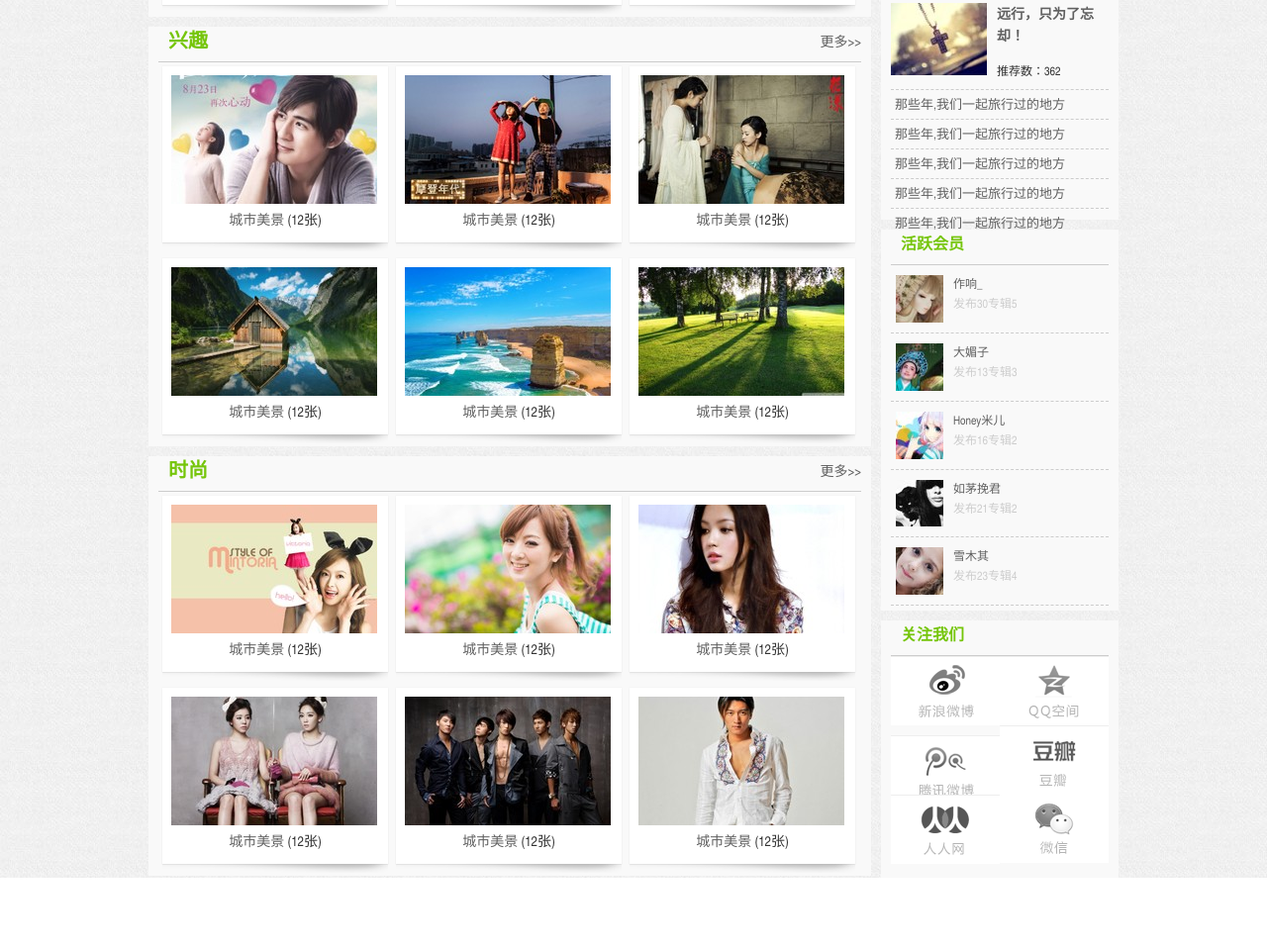
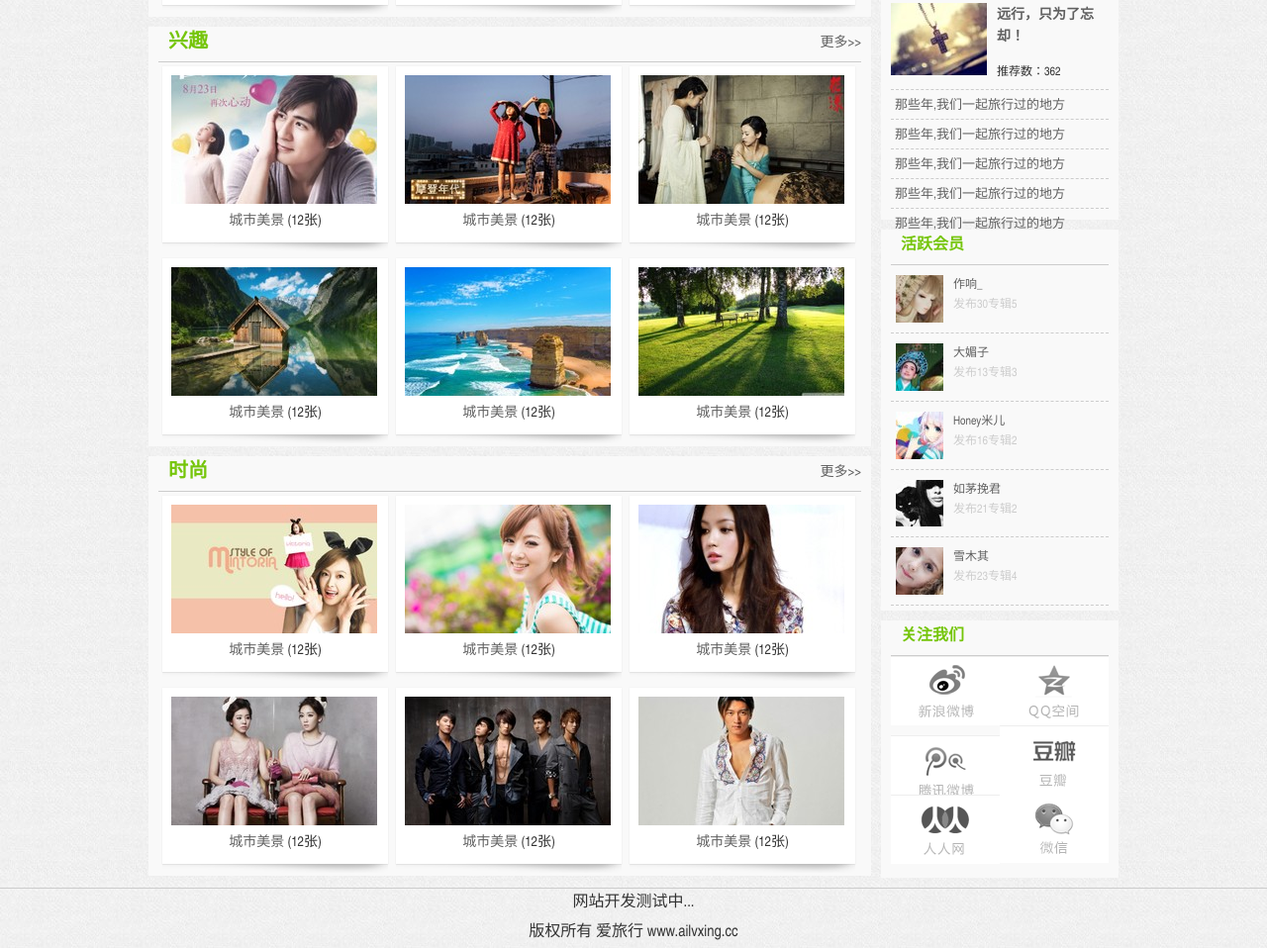
Before and after one commit to hourglass-mhy/ailvxing, a plain HTML site: page index.html in a window 1280 px wide. Shown: the part 1319-2277 px from the top of the page at 99% size. Before the commit the page ends 2206 px from the top, so only its background shows below. Drawn offline with Linux system fonts and the light colour scheme.

Commit message:
完成首页页脚

```diff
--- a/index.html
+++ b/index.html
@@ -373,35 +373,35 @@
                     </div>
                     <div class="share-list">
                         <div class="user-name clearfix">
-                            <img src="./upload/photos/use2.jpg" />
+                            <img src="./upload/photos/use2.jpg"/>
                             <h4>大媚子</h4>
                             <p>13分钟前</p>
                         </div>
                         <div class="share-content">
                             <p>人生最好的旅行，就是你在一个陌生的地方，发现一种久违的感动。独自旅行，不受羁绊。有一天，背上包，带上自己，有多远，走多远。</p>
-                            <img src="./upload/weibo2.jpg" width="210" />
+                            <img src="./upload/weibo2.jpg" width="210"/>
                         </div>
                     </div>
                     <div class="share-list">
                         <div class="user-name clearfix">
-                            <img src="./upload/photos/use3.jpg" />
+                            <img src="./upload/photos/use3.jpg"/>
                             <h4>Honey米儿</h4>
                             <p>6分钟前</p>
                         </div>
                         <div class="share-content">
                             <p>任何一场旅行，都似对生活的拯救；每一个沉思的瞬间，都成就了旅行的意义。</p>
-                            <img src="./upload/weibo3.jpg" width="210" />
+                            <img src="./upload/weibo3.jpg" width="210"/>
                         </div>
                     </div>
                     <div class="share-list">
                         <div class="user-name clearfix">
-                            <img src="./upload/photos/use4.jpg" />
+                            <img src="./upload/photos/use4.jpg"/>
                             <h4>如茅挽君</h4>
                             <p>16分钟前</p>
                         </div>
                         <div class="share-content">
                             <p>我想要一次旅行，到处留下足迹，和你一起。我在别人眼里，你在我心里。我想要一次旅行，不留任何足迹，独自一起。我在你的记忆，却不在你心里。我们一起走过过去和现在。</p>
-                            <img src="./upload/weibo4.jpg" width="210" />
+                            <img src="./upload/weibo4.jpg" width="210"/>
                         </div>
                     </div>
                 </div>
@@ -447,27 +447,27 @@
                 <div class="user-list">
                     <ul>
                         <li class=clearfix>
-                            <img src="./upload/photos/use1.jpg" />
+                            <img src="./upload/photos/use1.jpg"/>
                             <p><a href="#">作响_</a></p>
                             <p>发布<span>30</span>专辑<span>5</span></p>
                         </li>
                         <li class=clearfix>
-                            <img src="./upload/photos/use2.jpg" />
+                            <img src="./upload/photos/use2.jpg"/>
                             <p><a href="#">大媚子</a></p>
                             <p>发布<span>13</span>专辑<span>3</span></p>
                         </li>
                         <li class=clearfix>
-                            <img src="./upload/photos/use3.jpg" />
+                            <img src="./upload/photos/use3.jpg"/>
                             <p><a href="#">Honey米儿</a></p>
                             <p>发布<span>16</span>专辑<span>2</span></p>
                         </li>
                         <li class=clearfix>
-                            <img src="./upload/photos/use4.jpg" />
+                            <img src="./upload/photos/use4.jpg"/>
                             <p><a href="#">如茅挽君</a></p>
                             <p>发布<span>21</span>专辑<span>2</span></p>
                         </li>
                         <li class=clearfix>
-                            <img src="./upload/photos/use5.jpg" />
+                            <img src="./upload/photos/use5.jpg"/>
                             <p><a href="#">雪木其</a></p>
                             <p>发布<span>23</span>专辑<span>4</span></p>
                         </li>
@@ -492,7 +492,14 @@
     </div>
 
 </div>
-<!--E 内容-->
+<!--E 内容--
+
+<!--S 页脚-->
+<div class="footer">
+    <p>网站开发测试中...</p>
+    <p>版权所有 爱旅行 www.ailvxing.cc</p>
+</div>
+<!--E 页脚-->
 
 
 </body>
--- a/less/index.less
+++ b/less/index.less
@@ -423,3 +423,15 @@
   }
 }
 /*内容*/
+
+/*页脚*/
+ .footer {
+   margin-top: 10px;
+   border-top: 1px solid #cccccc;
+   text-align: center;
+   font-size: 16px;
+   p {
+     line-height: 30px;
+   }
+ }
+/*页脚*/
```
Also changed, not shown: css/index.css.
